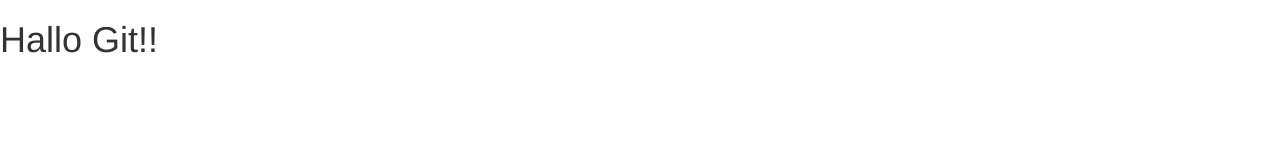
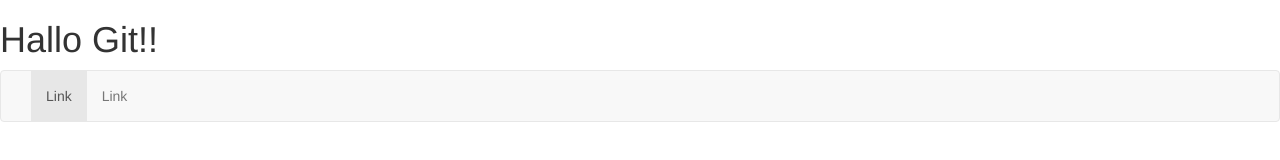
Before and after one commit to seschreier/meineWebseite-1, a plain HTML site: page index.html in a window 1280 px wide. Drawn offline with nearby package versions, Linux system fonts and the light colour scheme.

Commit message:
Bootstrap-Menü hinzugefügt

```diff
--- a/index.html
+++ b/index.html
@@ -10,6 +10,16 @@
 	</head>
 	<body>
 		<h1>Hallo Git!!</h1>
+		<nav class="navbar navbar-default" role="navigation">
+			<div class="container-fluid">
+				<div class="collapse navbar-collapse">
+					<ul class="nav navbar-nav">
+						<li class="active"><a href="#">Link</a></li>
+						<li><a href="#">Link</a></li>
+					</ul>
+				</div>
+			</div>
+		</nav>
 		<script src="https://ajax.googleapis.com/ajax/libs/jquery/1.11.1/jquery.min.js"></script>
 		<script src="js/bootstrap.min.js"></script>
 	</body>
```
